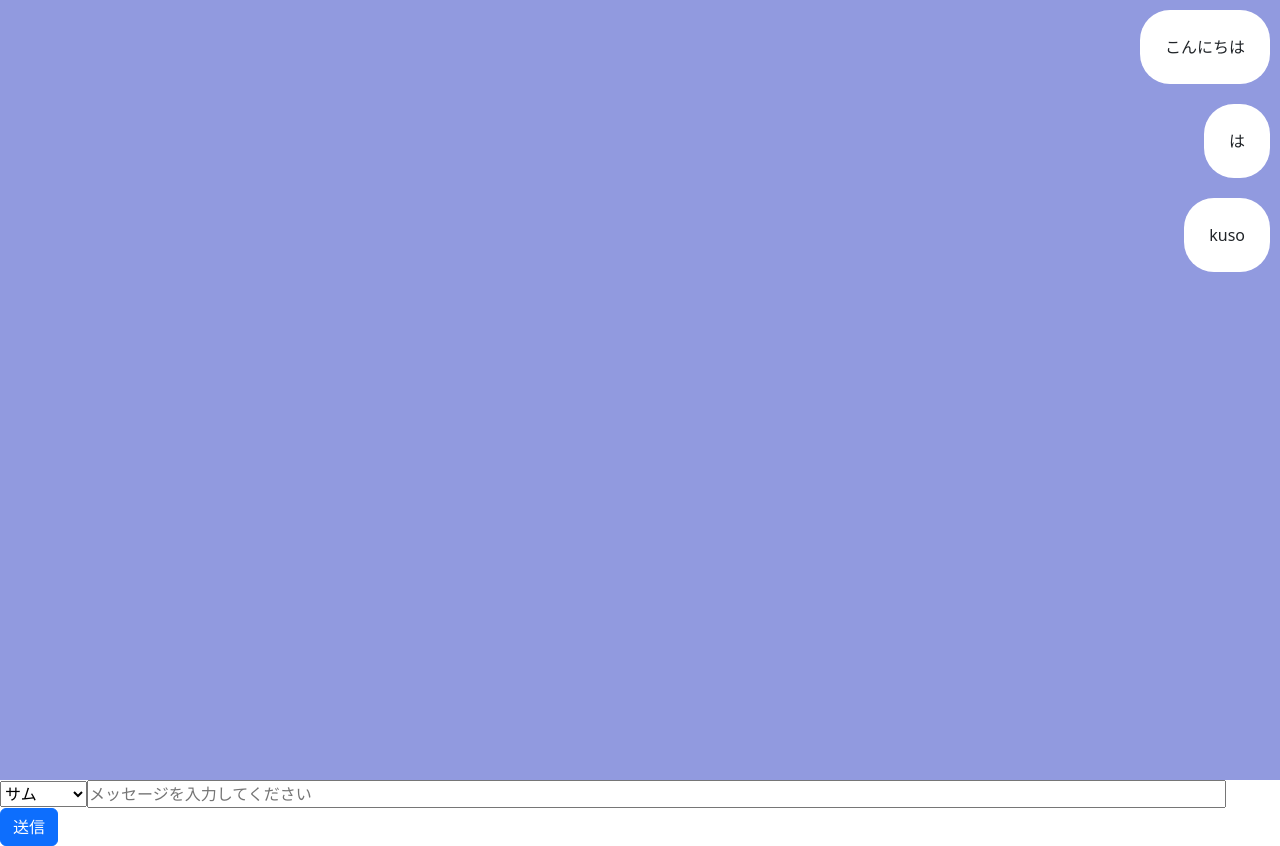
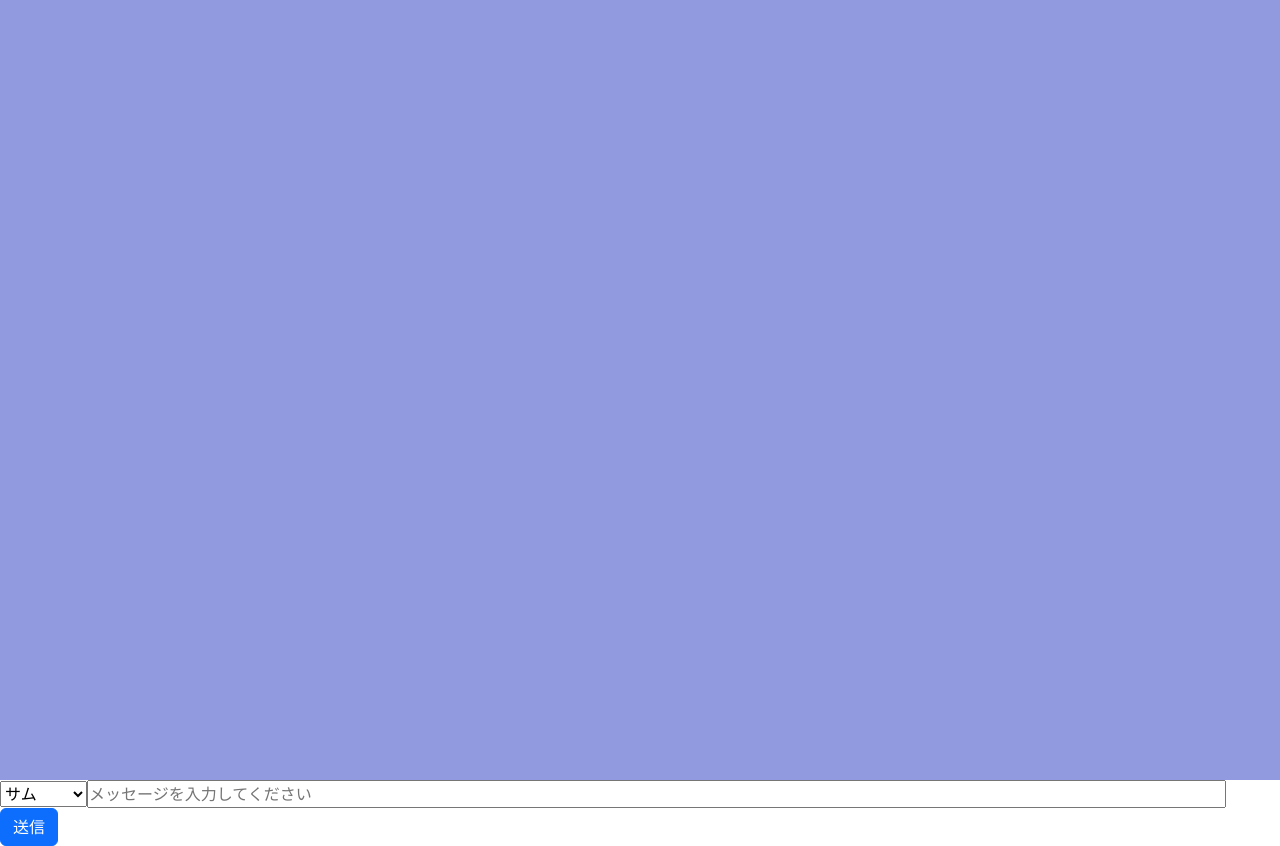
Before and after one commit to masamichi0207/test_next.js, a Next.js app: page /message in a window 1280 px wide. Built offline with nearby package versions, Linux system fonts and the light colour scheme.

Commit message:
エラー直した

```diff
--- a/src/pages/message.tsx
+++ b/src/pages/message.tsx
@@ -1,30 +1,47 @@
-import Head from 'next/head'
-import Image from 'next/image'
+import Head from "next/head";
+import Image from "next/image";
 import React, { useRef, Component, useState } from "react";
-import { Inter } from '@next/font/google'
-import Talk from "../components/talkelement/talk";
-import Send from "../components/talkelement/Send";
-import 'bootstrap/dist/css/bootstrap.min.css';
-const inter = Inter({ subsets: ['latin'] })
+import { Inter } from "@next/font/google";
+import Talk from "../components/talkElement/talk";
+import Send from "../components/talkElement/Send";
+import "bootstrap/dist/css/bootstrap.min.css";
+const inter = Inter({ subsets: ["latin"] });
+
+type Talk = {
+  name1: string;
+  name2: string;
+  content: string;
+};
 
 export default function Message() {
-    const talk_list = [
+  const [talk_list, setTalkList] = useState<Talk[]>([]);
+
+  const button_send = (mesText: string, user: string) => {
+    console.log(mesText);
+    console.log(user);
+    // 入力チェック
+    if (mesText === "") return;
+
+    if (user == "sam") {
+      setTalkList([
+        ...talk_list,
         {
           name1: "andy_talk",
-            name2: 'andy_box',
-            content: 'こんにちは',
+          name2: "andy_box",
+          content: mesText,
         },
+      ]);
+    } else {
+      setTalkList([
+        ...talk_list,
         {
-            name1: "andy_talk",
-            name2: 'andy_box',
-            content: 'は',
+          name1: "sam_talk",
+          name2: "sam_box",
+          content: mesText,
         },
-        {
-            name1: "andy_talk",
-            name2: 'andy_box',
-            content: 'kuso',
+      ]);
     }
-    ]
+  };
 
   return (
     <>
@@ -35,25 +52,30 @@ export default function Message() {
         <link rel="icon" href="/favicon.ico" />
       </Head>
 
-            <main >
-                <div id="talk-room" style={{
+      <main>
+        <div
+          id="talk-room"
+          style={{
             width: "100%",
             height: "780px",
             overflow: "scroll",
-                    background: "url(/talk.png)"
-                }}>
-                    {talk_list.map((talk) => (
-                        <Talk
-                            name1={talk.name1}
-                            name2={talk.name2}
-                        >{talk.content}</Talk>
+            background: "url(/talk.png)",
+          }}
+        >
+          {talk_list.map((talk, index) => (
+            <Talk key={index} name1={talk.name1} name2={talk.name2}>
+              {talk.content}
+            </Talk>
           ))}
         </div>
-                <div id="text-area" >
-                    <Send talk_list={talk_list}></Send>
+        <div id="text-area">
+          <Send
+            button_send={(event, user) =>
+              button_send(event as string, user as string)
+            }
+          ></Send>
         </div>
       </main>
-
     </>
-    )
+  );
 }
```
Lines whose indentation alone changed are shown as unchanged.
